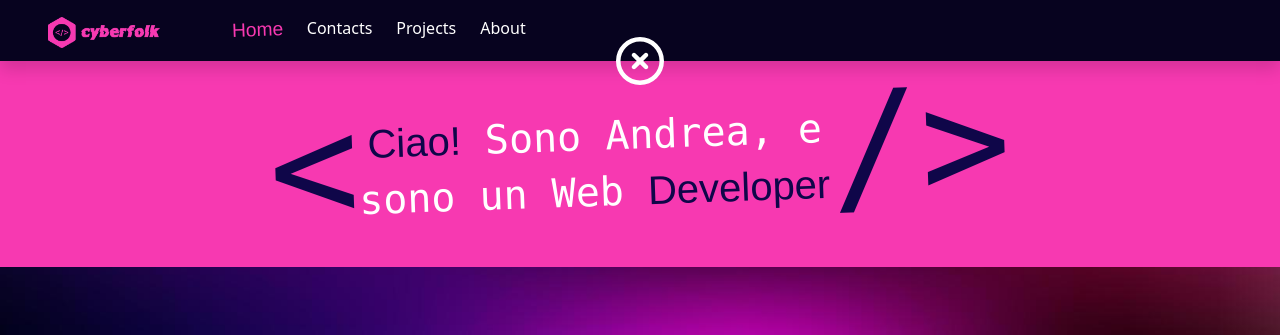
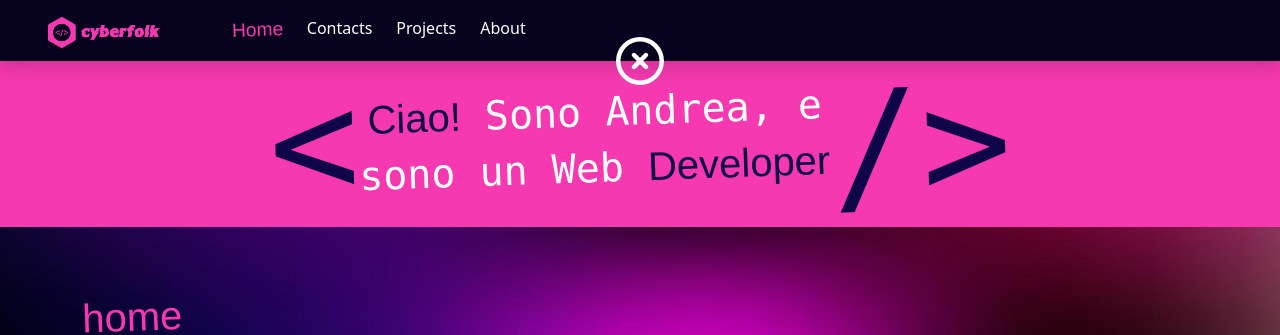
Before and after one commit to cyberfolk/portfolio-vite, a Vue app: page / in a window 1280 px wide. Shown: the top 335 px of the page. Built offline with nearby package versions, Linux system fonts and the light colour scheme; a web font is replaced by a local one.

Commit message:
Reduce height

```diff
--- a/src/components/section/JumbotronSection.vue
+++ b/src/components/section/JumbotronSection.vue
@@ -16,13 +16,13 @@ export default {
     <section id="jumbotron" class="text-center bg-primary position-relative" :class="close ? 'd-none' : ''">
         <font-awesome-icon icon="fa-regular fa-xmark-circle" size="3x" style="z-index: 2;" role="button"
             class="position-absolute top-0 start-50 translate-middle" @click="close = true" />
-        <div class="d-flex justify-content-center align-items-center lh-1 font-monospace pt-2">
+        <div class="d-flex justify-content-center align-items-center lh-1 font-monospace py-2">
             <div class="rotate_2 text_darkless" style="font-size: 150px;">&#60; </div>
             <div>
                 <h1 class="rotate_2"> <span class='f_skratch text_darkless'> {{ data_view.dark1 }} </span> {{ data_view.light1 }} </h1>
                 <h1 class="rotate_2"> {{ data_view.light2 }} <span class='f_skratch text_darkless'> {{ data_view.dark2 }} </span> </h1>
             </div>
-            <div class="rotate_2 text_darkless pb-5" style="font-size: 150px;">/&#62; </div>
+            <div class="rotate_2 text_darkless" style="font-size: 150px;">/&#62; </div>
         </div>
     </section>
     <!-- /#jumbotron -->
```
